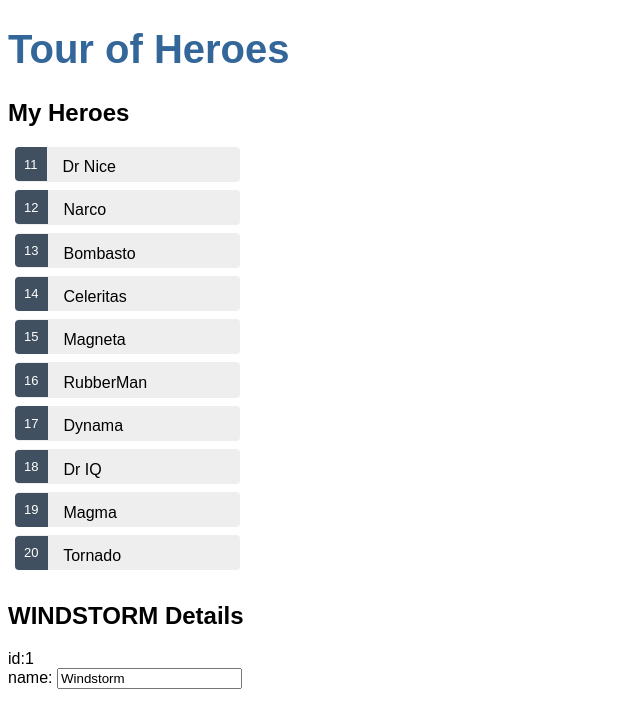
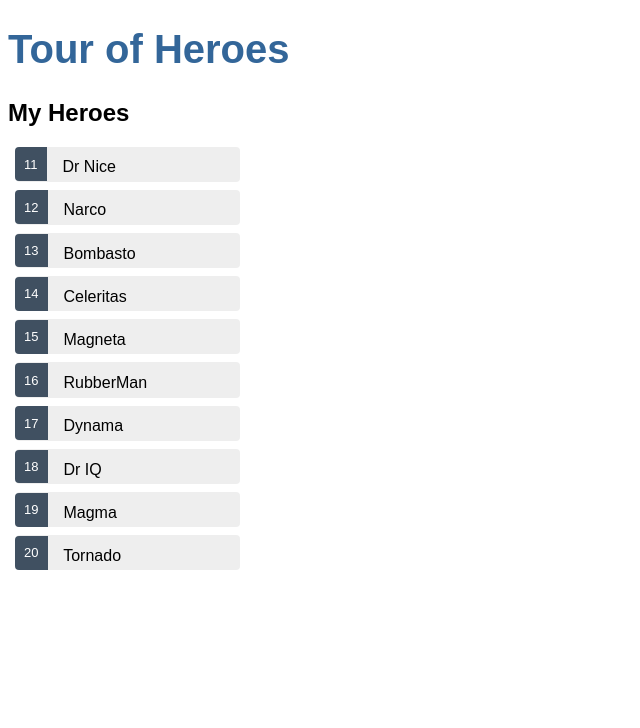
Before and after one commit to k-bialucha/angular-tour-of-heroes, an Angular app: page / in a window 1280 px wide. Shown: the top 728 px of the page, without its empty margins (0-640 px from the left). Built offline with nearby package versions, Linux system fonts and the light colour scheme.

Commit message:
PT2: hero selection implemented; selected style added

```diff
--- a/src/app/heroes/heroes.component.html
+++ b/src/app/heroes/heroes.component.html
@@ -1,13 +1,20 @@
 <h2>My Heroes</h2>
 <ul class="heroes">
-  <li *ngFor="let hero of heroes">
+  <li
+    *ngFor="let hero of heroes"
+    (click)="onSelect(hero)"
+    [class.selected]="hero === selectedHero"
+  >
     <span class="badge">{{ hero.id }}</span> {{ hero.name }}
   </li>
 </ul>
-<h2>{{ hero.name | uppercase }} Details</h2>
-<div><span>id:</span>{{ hero.id }}</div>
-<div>
-  <label>
-    name: <input type="text" [(ngModel)]="hero.name" placeholder="name" />
-  </label>
+<div *ngIf="selectedHero">
+  <h2>{{ selectedHero.name | uppercase }} Details</h2>
+  <div><span>id:</span>{{ selectedHero.id }}</div>
+  <div>
+    <label>
+      name:
+      <input type="text" [(ngModel)]="selectedHero.name" placeholder="name" />
+    </label>
+  </div>
 </div>
--- a/src/app/heroes/heroes.component.ts
+++ b/src/app/heroes/heroes.component.ts
@@ -1,20 +1,21 @@
 import { Component, OnInit } from '@angular/core';
 import { Hero } from '../hero';
 import { HEROES } from '../mock-heroes';
+
 @Component({
   selector: 'app-heroes',
   templateUrl: './heroes.component.html',
   styleUrls: ['./heroes.component.scss'],
 })
 export class HeroesComponent implements OnInit {
-  hero: Hero = {
-    id: 1,
-    name: 'Windstorm',
-  };
-
+  selectedHero: Hero;
   heroes: Hero[] = HEROES;
 
   constructor() {}
 
   ngOnInit() {}
+
+  onSelect(hero: Hero) {
+    this.selectedHero = hero;
+  }
 }
```
